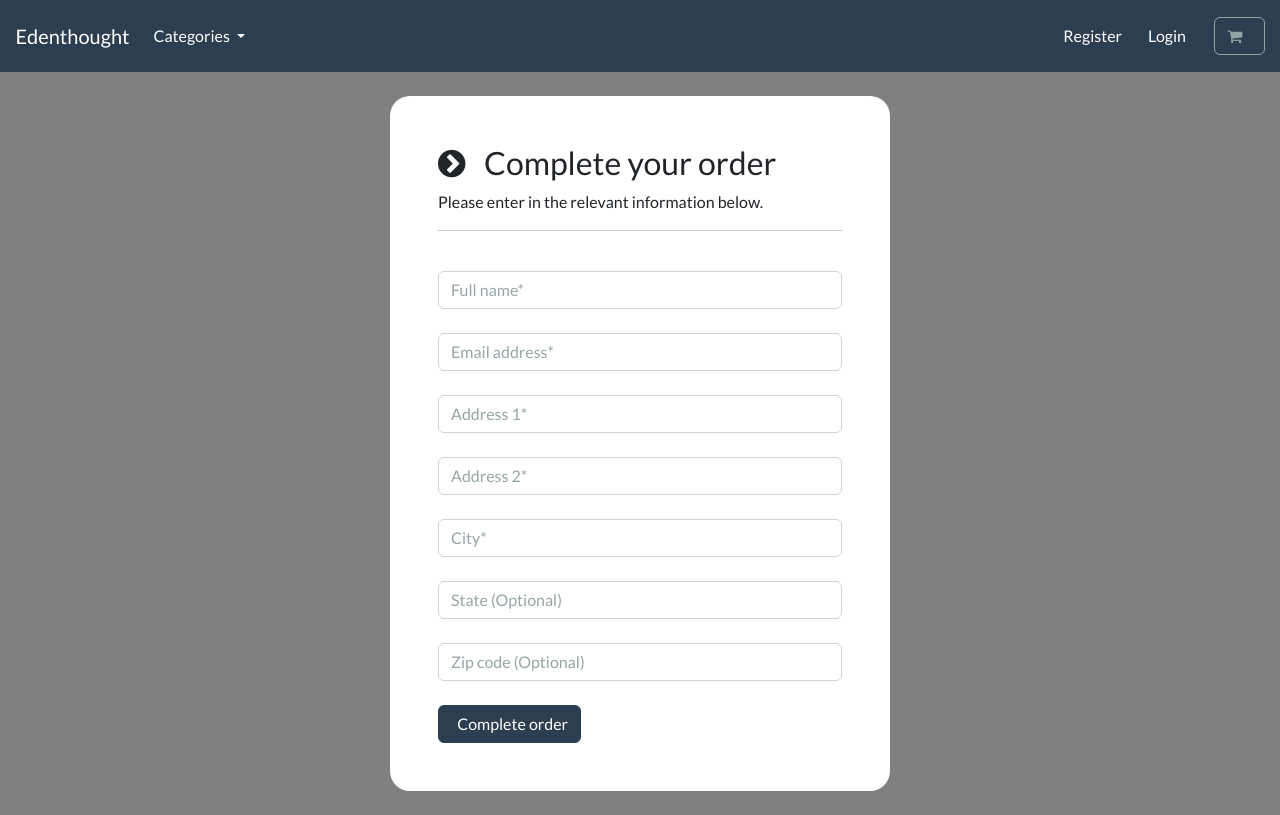
After one commit to iamkonrad/django-online-store, a Django app: page /payment/checkout in a window 1280 px wide. The commit adds this page. Run offline with Django 4.2, Linux system fonts and the light colour scheme; data comes from the database, SQL or seed files in the repository; some libraries are stand-ins or nearby versions.

Commit message:
Chekout-related changes in html templates
 Chekout-related changes in html templates; Creating a checkout template in payment/templates/payment, creating a function returning the checkout template in payment views (def checkout), also creating a checkout path in payment/urls; adding a checkout url reference in cart-summary.html

```diff
--- a/ecommerce/cart/templates/cart/cart-summary.html
+++ b/ecommerce/cart/templates/cart/cart-summary.html
@@ -140,7 +140,8 @@
 
         <br>
 
-        <a href="" class="btn btn-primary my-2"> <i class="fa fa-chevron-circle-right" aria-hidden="true"></i> &nbsp; Proceed to checkout </a>
+        <a href="{%  url 'checkout'%} " class="btn btn-primary my-2"> <i class="fa fa-chevron-circle-right" aria-hidden="true"></i> &nbsp; Proceed to checkout </a>
+
 
       </div>
 
--- /dev/null
+++ b/ecommerce/payment/templates/payment/checkout.html
@@ -0,0 +1,152 @@
+
+{% include "store/base.html" %}
+
+
+{% load static %}
+
+
+{% block content %}
+
+<style>
+
+    body
+    {
+
+        background-color: gray;
+
+    }
+
+
+</style>
+
+
+    <body>
+
+        <br>
+
+        <div class="container bg-white shadow-md p-5" style="width:500px; border-radius:20px;">
+
+            <form id="form">
+
+                <div>
+
+                    <h3> <i class="fa fa-chevron-circle-right" aria-hidden="true"></i> &nbsp; Complete your order </h3>
+
+                    <p> Please enter in the relevant information below. </p>
+
+
+
+                    <hr>
+
+                    <br>
+
+                    <div class="form-field">
+
+                        <input class="form-control validate" id="name" type="text" placeholder="Full name*" autocomplete="off" value="" required>
+
+                    </div>
+
+
+                    <br>
+
+
+                    <div class="form-field">
+
+                        <input class="form-control validate" id="email" type="email" placeholder="Email address*" autocomplete="off" value="" required>
+
+                    </div>
+
+
+                    <br>
+
+
+                    <div class="form-field">
+
+                        <input class="form-control validate" id="address1" type="text" placeholder="Address 1*" autocomplete="off" value="" required>
+
+                    </div>
+
+
+                    <br>
+
+
+                    <div class="form-field">
+
+                        <input class="form-control validate" id="address2" type="text" placeholder="Address 2*" autocomplete="off" value="" required>
+
+                    </div>
+
+
+                    <br>
+
+
+                    <div class="form-field">
+
+                        <input class="form-control validate" id="city" type="text" placeholder="City*" autocomplete="off" value="" required>
+
+                    </div>
+
+
+                    <br>
+
+
+                    <div class="form-field">
+
+                        <input class="form-control" id="state" type="text" placeholder="State (Optional)" autocomplete="off" value="">
+
+                    </div>
+
+
+                    <br>
+
+
+                    <div class="form-field">
+
+                        <input class="form-control" id="zipcode" type="text" placeholder="Zip code (Optional)" autocomplete="off" value="">
+
+                    </div>
+
+                </div>
+
+                <br>
+
+
+
+               <button id="complete-order" type="submit" class="btn btn-primary navbar-btn text-white"> &nbsp; Complete order </button>
+
+
+                <br>
+
+
+
+
+            </form>
+
+
+        </div>
+
+
+
+        <br>
+
+
+    </body>
+
+
+    <!-- Ajax integration -->
+
+
+
+    <script>
+
+
+
+
+
+   </script>
+
+
+
+
+
+{% endblock %}
--- a/ecommerce/payment/urls.py
+++ b/ecommerce/payment/urls.py
@@ -6,6 +6,8 @@ from.import views
 
 urlpatterns = [
 
+    path('checkout',views.checkout,name="checkout"),
+
     path('payment-success', views.payment_success, name='payment-success'),
 
     path('payment-failed', views.payment_failed,name='payment-failed'),
--- a/ecommerce/payment/views.py
+++ b/ecommerce/payment/views.py
@@ -1,6 +1,8 @@
 from django.shortcuts import render
 
+def checkout(request):
 
+    return render(request, 'payment/checkout.html')
 
 def payment_success(request):
 
```
